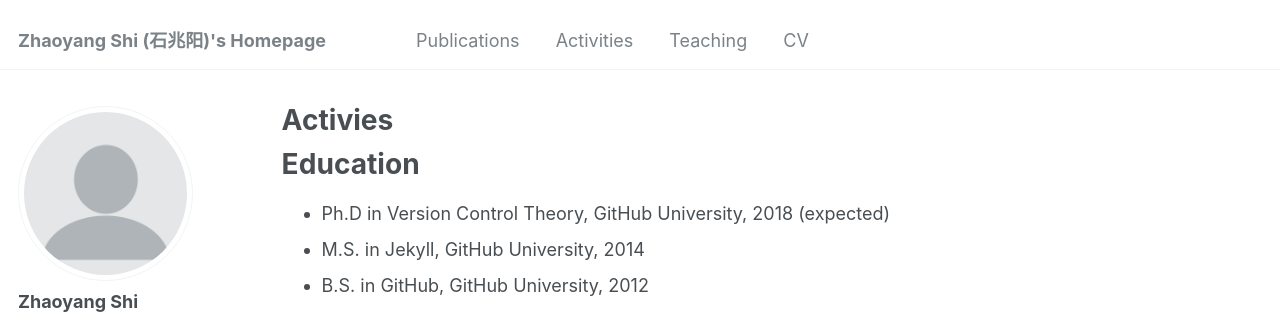
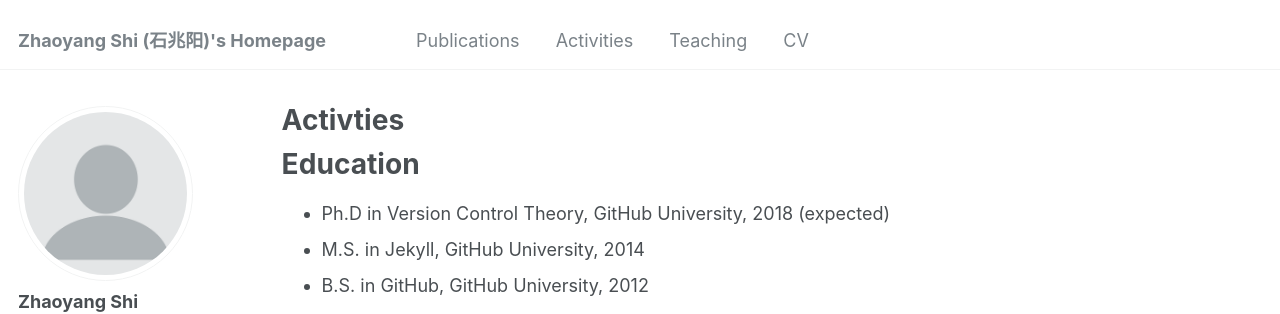
Before and after one commit to 10Mzys/website, a Jekyll site: the page built from _pages/activities.md, in a window 1280 px wide and 900 px high. Shown: the top 314 px of the window. Built offline with Jekyll 4.4.1, drawn with Linux system fonts in a browser that asks for light colours; some web fonts are replaced.

Commit message:
Update activities.md

```diff
--- a/_pages/activities.md
+++ b/_pages/activities.md
@@ -1,7 +1,7 @@
 ---
 layout: archive
-title: "Activies"
-permalink: /activies/
+title: "Activties"
+permalink: /activties/
 author_profile: true
 redirect_from:
   - /resume
```
